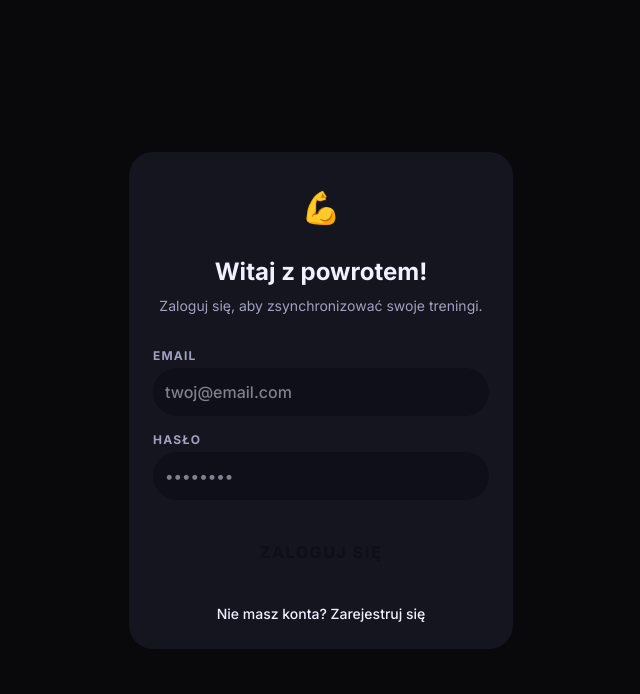
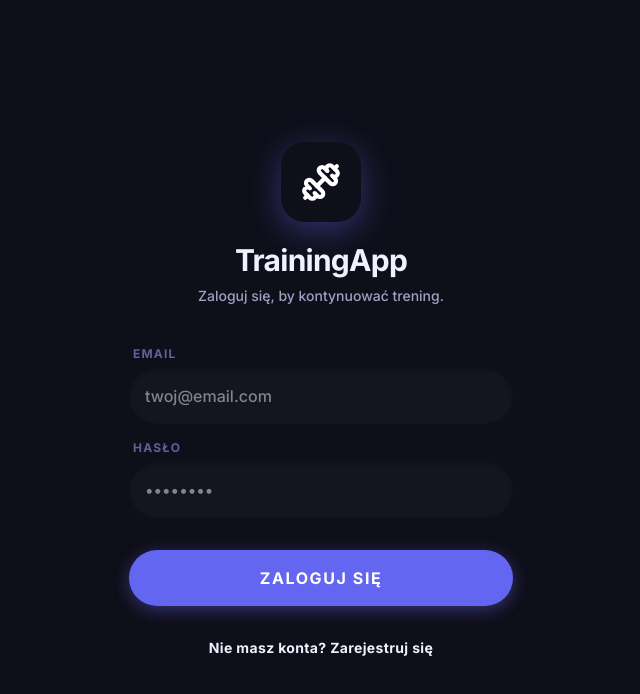
Before and after one commit to taachii/training-app, a React (Vite) app: page / in a window 1280 px wide. Shown: the top 694 px of the page, without its empty margins (319-959 px from the left). Built offline with nearby package versions, Linux system fonts and the light colour scheme; no server answers.

Commit message:
style: redesign auth page with better visibility and logo

```diff
--- a/src/pages/AuthPage.tsx
+++ b/src/pages/AuthPage.tsx
@@ -1,5 +1,6 @@
 import { useState } from 'react'
 import { supabase } from '@/lib/supabase'
+import { Dumbbell } from 'lucide-react'
 
 export default function AuthPage() {
   const [email, setEmail] = useState('')
@@ -20,8 +21,7 @@ export default function AuthPage() {
       } else {
         const { error } = await supabase.auth.signUp({ email, password })
         if (error) throw error
-        // On success, Supabase might require email confirmation, or log them in automatically based on settings
-        setError('Jeśli rejestracja się powiodła, możesz się teraz zalogować.')
+        setError('Zarejestrowano pomyślnie. Zaloguj się teraz!')
         setIsLogin(true)
       }
     } catch (err: any) {
@@ -32,50 +32,71 @@ export default function AuthPage() {
   }
 
   return (
-    <div className="min-h-screen flex items-center justify-center bg-zinc-950 px-4">
-      <div className="w-full max-w-sm p-6 rounded-3xl" style={{ background: 'var(--color-surface-800)' }}>
-        <div className="flex flex-col items-center mb-8">
-          <div className="w-16 h-16 rounded-full flex items-center justify-center mb-4" style={{ background: 'var(--color-primary-500)', color: 'white', fontSize: '32px' }}>
-            💪
+    <div className="min-h-screen flex flex-col items-center justify-center px-6" style={{ background: 'var(--color-surface-900)' }}>
+      <div className="w-full max-w-sm flex flex-col items-center animate-fade-in-up">
+
+        {/* LOGO & TITLE */}
+        <div className="flex flex-col items-center mb-10">
+          <div
+            className="w-20 h-20 rounded-3xl flex items-center justify-center mb-5 shadow-2xl"
+            style={{
+              background: 'linear-gradient(135deg, var(--color-brand-400), var(--color-brand-600))',
+              boxShadow: '0 8px 32px color-mix(in srgb, var(--color-brand-500) 40%, transparent)'
+            }}
+          >
+            <Dumbbell size={40} color="white" strokeWidth={2.5} />
           </div>
-          <h1 className="text-2xl font-black text-center" style={{ color: 'var(--color-text-primary)' }}>
-            {isLogin ? 'Witaj z powrotem!' : 'Dołącz do nas!'}
+          <h1 className="text-3xl font-black tracking-tight" style={{ color: 'var(--color-text-primary)' }}>
+            TrainingApp
           </h1>
-          <p className="text-sm mt-2 text-center" style={{ color: 'var(--color-text-secondary)' }}>
-            Zaloguj się, aby zsynchronizować swoje treningi.
+          <p className="text-sm font-medium mt-2 text-center" style={{ color: 'var(--color-text-secondary)' }}>
+            {isLogin ? 'Zaloguj się, by kontynuować trening.' : 'Dołącz do nas i buduj formę!'}
           </p>
         </div>
 
-        <form onSubmit={handleSubmit} className="flex flex-col gap-4">
+        {/* FORM */}
+        <form onSubmit={handleSubmit} className="w-full flex flex-col gap-4">
           <div>
-            <label className="block text-xs font-bold uppercase tracking-widest mb-1" style={{ color: 'var(--color-text-secondary)' }}>Email</label>
+            <label className="block text-xs font-bold uppercase tracking-widest mb-1.5 ml-1" style={{ color: 'var(--color-text-muted)' }}>
+              Email
+            </label>
             <input
               type="email"
               value={email}
               onChange={e => setEmail(e.target.value)}
               required
-              className="w-full p-3 rounded-xl border-none outline-none font-medium"
-              style={{ background: 'var(--color-surface-900)', color: 'var(--color-text-primary)' }}
+              className="w-full p-4 rounded-2xl border-none outline-none font-medium transition-all focus:ring-2"
+              style={{
+                background: 'var(--color-surface-800)',
+                color: 'var(--color-text-primary)',
+                boxShadow: 'inset 0 2px 4px rgba(0,0,0,0.2)'
+              }}
               placeholder="twoj@email.com"
             />
           </div>
 
           <div>
-            <label className="block text-xs font-bold uppercase tracking-widest mb-1" style={{ color: 'var(--color-text-secondary)' }}>Hasło</label>
+            <label className="block text-xs font-bold uppercase tracking-widest mb-1.5 ml-1" style={{ color: 'var(--color-text-muted)' }}>
+              Hasło
+            </label>
             <input
               type="password"
               value={password}
               onChange={e => setPassword(e.target.value)}
               required
               minLength={6}
-              className="w-full p-3 rounded-xl border-none outline-none font-medium"
-              style={{ background: 'var(--color-surface-900)', color: 'var(--color-text-primary)' }}
+              className="w-full p-4 rounded-2xl border-none outline-none font-medium transition-all focus:ring-2"
+              style={{
+                background: 'var(--color-surface-800)',
+                color: 'var(--color-text-primary)',
+                boxShadow: 'inset 0 2px 4px rgba(0,0,0,0.2)'
+              }}
               placeholder="••••••••"
             />
           </div>
 
           {error && (
-            <div className="p-3 rounded-xl text-sm font-medium" style={{ background: 'color-mix(in srgb, var(--color-danger) 20%, transparent)', color: 'var(--color-danger)' }}>
+            <div className="p-4 rounded-2xl text-sm font-bold text-center mt-2" style={{ background: 'color-mix(in srgb, var(--color-danger-500) 15%, transparent)', color: 'var(--color-danger-400)' }}>
               {error}
             </div>
           )}
@@ -83,24 +104,26 @@ export default function AuthPage() {
           <button
             type="submit"
             disabled={loading}
-            className="w-full p-4 rounded-xl font-bold uppercase tracking-widest mt-2 active:scale-[0.98] transition-transform"
+            className="w-full p-4 rounded-2xl font-bold tracking-widest mt-4 transition-transform active:scale-[0.98] flex items-center justify-center gap-2 shadow-lg"
             style={{
-              background: 'var(--color-primary-500)',
-              color: 'var(--color-surface-900)',
-              opacity: loading ? 0.7 : 1
+              background: 'var(--color-brand-500)',
+              color: 'white',
+              opacity: loading ? 0.7 : 1,
+              boxShadow: '0 4px 16px color-mix(in srgb, var(--color-brand-500) 40%, transparent)'
             }}
           >
-            {loading ? 'Ładowanie...' : (isLogin ? 'Zaloguj się' : 'Zarejestruj się')}
+            {loading ? 'Ładowanie...' : (isLogin ? 'ZALOGUJ SIĘ' : 'ZAREJESTRUJ SIĘ')}
           </button>
         </form>
 
+        {/* TOGGLE */}
         <button
           onClick={() => {
             setIsLogin(!isLogin)
             setError(null)
           }}
-          className="w-full mt-6 text-sm font-medium"
-          style={{ color: 'var(--color-primary-500)' }}
+          className="mt-8 text-sm font-bold tracking-wide transition-colors"
+          style={{ color: 'var(--color-brand-400)' }}
         >
           {isLogin ? 'Nie masz konta? Zarejestruj się' : 'Masz już konto? Zaloguj się'}
         </button>
```
